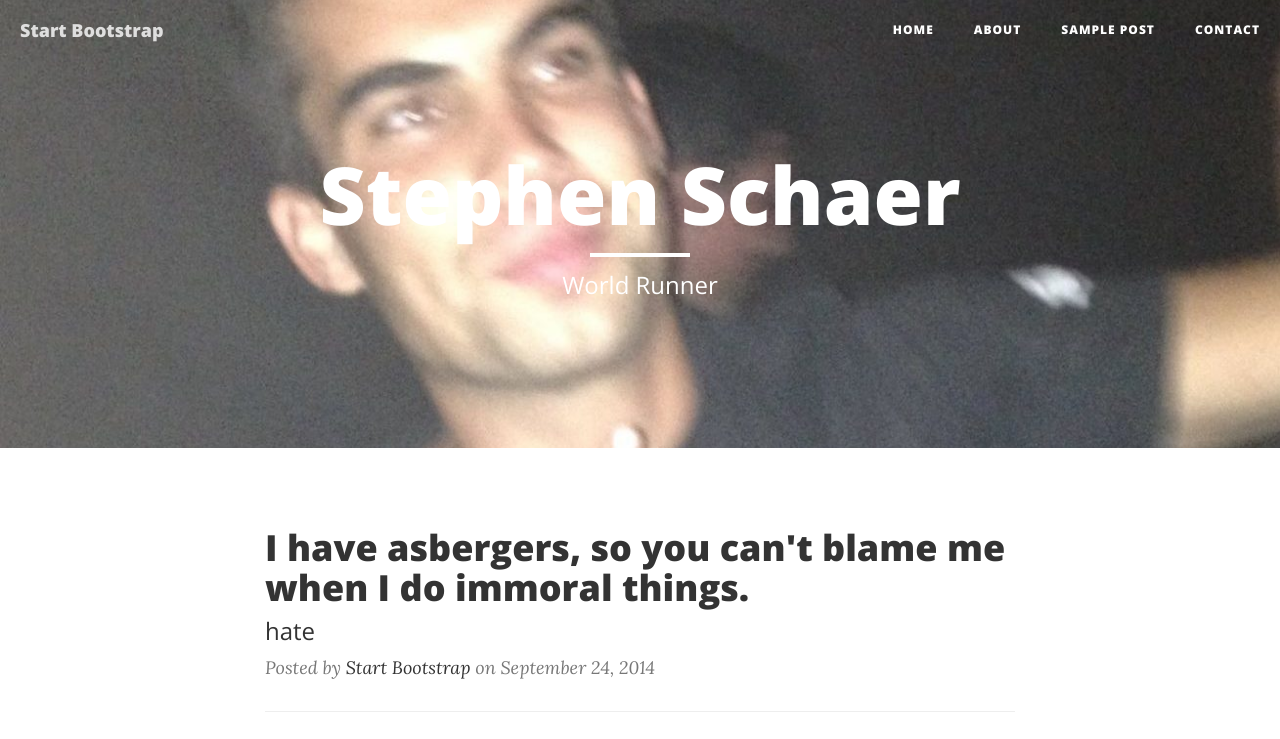
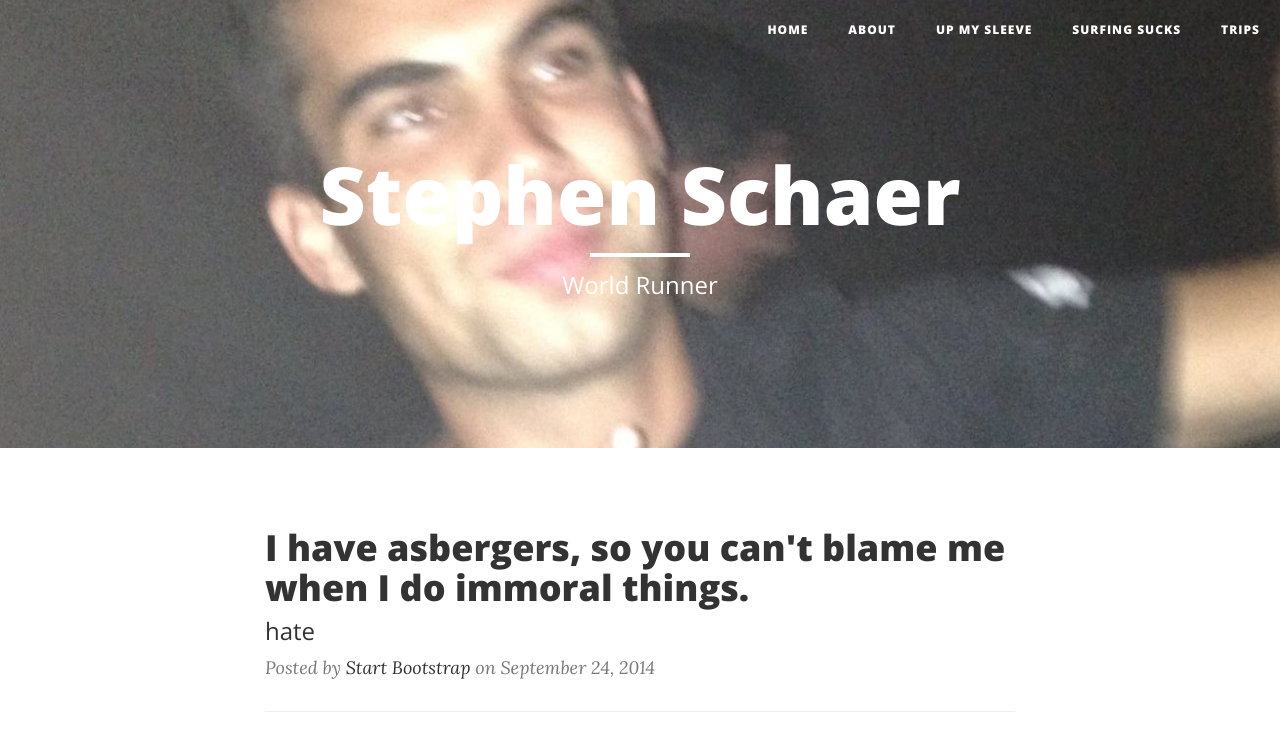
Before and after one commit to sdeavin1/sdeavin1.github.io, a website: page index.html in a window 1280 px wide. Shown: the top 739 px of the page. Drawn offline with nearby package versions, Linux system fonts and the light colour scheme.

Commit message:
Update index.html

```diff
--- a/index.html
+++ b/index.html
@@ -42,7 +42,8 @@
                     <span class="sr-only">Toggle navigation</span>
                     Menu <i class="fa fa-bars"></i>
                 </button>
-                <a class="navbar-brand" href="index.html">Start Bootstrap</a>
+                <a class="navbar-brand" href="index.html"></a>
+
             </div>
 
             <!-- Collect the nav links, forms, and other content for toggling -->
@@ -52,14 +53,16 @@
                         <a href="index.html">Home</a>
                     </li>
                     <li>
-                        <a href="about.html">About</a>
+                        <a href="About.html">About</a>
                     </li>
                     <li>
-                        <a href="post.html">Sample Post</a>
+                        <a href="Up My Sleeve.html">Up My Sleeve</a>
                     </li>
                     <li>
-                        <a href="contact.html">Contact</a>
+                        <a href="Surfing Sucks.html">Surfing Sucks</a>
                     </li>
+                    <li>
+                        <a href="Future Trips.html">Trips</a>
                 </ul>
             </div>
             <!-- /.navbar-collapse -->
```
